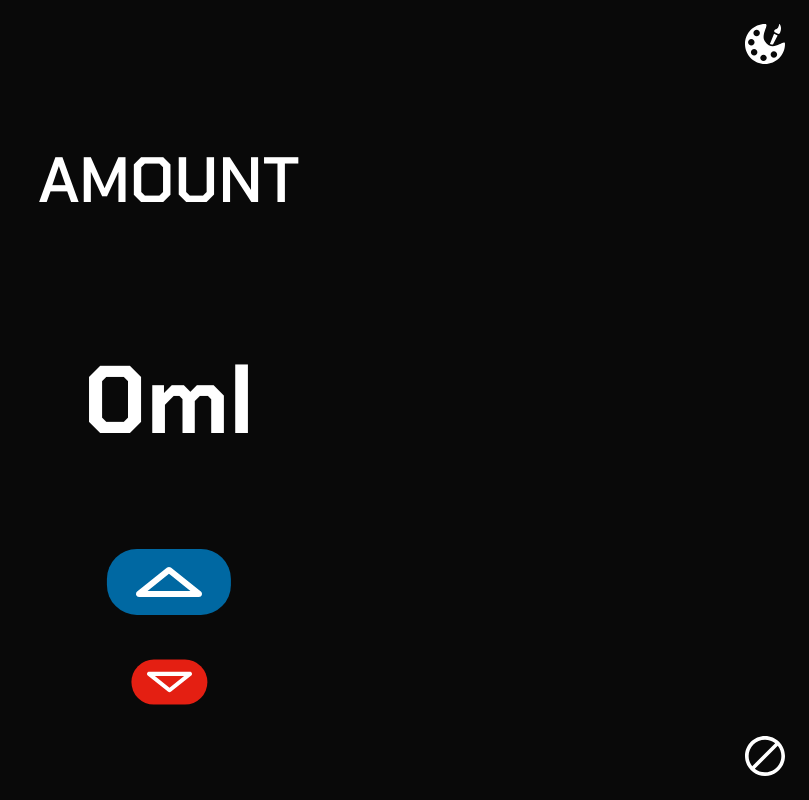
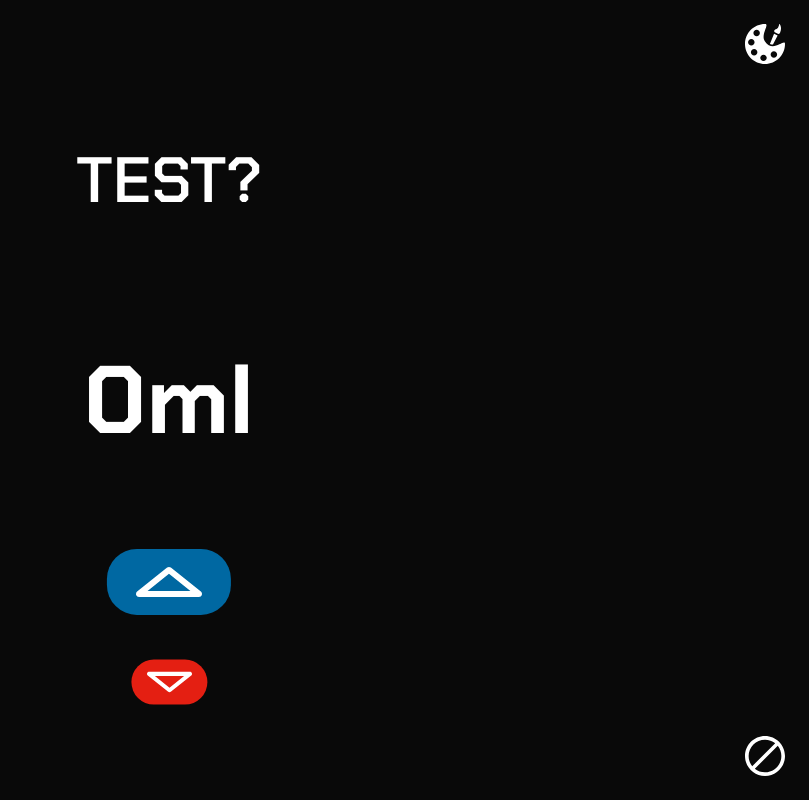
Before and after one commit to AlexDeFoc/Stop-The-Watch, a plain HTML site: page index.html in a window 1280 px wide. Shown: the whole page, without its empty margins (471-1280 px from the left). Drawn offline with Linux system fonts and the light colour scheme.

Commit message:
first commit 1

```diff
--- a/index.html
+++ b/index.html
@@ -4,7 +4,7 @@
     <meta charset="UTF-8">
     <meta name="viewport" content="width=device-width, initial-scale=1.0">
     <link rel="stylesheet" href="./style.css">
-    <title>H2O</title>
+    <title>STOP</title>
     <meta id="theme-url" name="theme-color" content="#000000"/>
     <link rel="manifest" href="manifest.json">
     <link rel="icon" href="./favicon.ico">
@@ -70,7 +70,7 @@
     </svg>
 
     <div class="page-grid">
-        <div class="cell"><h2>Amount</h2></div>
+        <div class="cell"><h2>Test?</h2></div>
         <div class="cell"><p class="score">0ml</p></div>
         <div class="cell btn-flex">
             <svg class="btn add" fill="#000000" height="800px" width="800px" version="1.1" id="Layer_1" xmlns="http://www.w3.org/2000/svg" xmlns:xlink="http://www.w3.org/1999/xlink"
```
Also changed, not shown: manifest.json.
